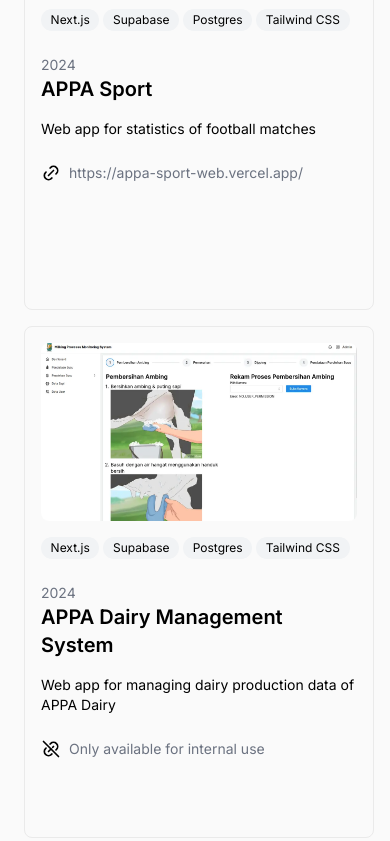
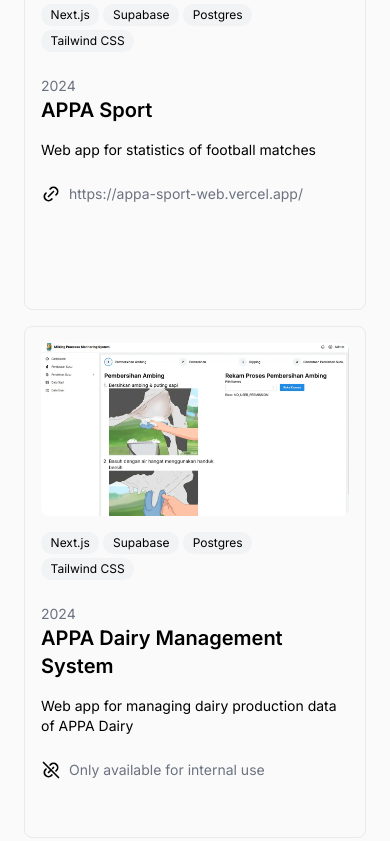
Before and after one commit to yudistiraashadi/portfolio-next-js, a Next.js app: page /portfolio in a window 390 px wide. Shown: the part 1156-1997 px from the top of the page. Built offline with nearby package versions, Linux system fonts and the light colour scheme.

Commit message:
update portfolio and fix mobile overflow on portfolio

```diff
--- a/src/app/page.tsx
+++ b/src/app/page.tsx
@@ -57,21 +57,31 @@
                       href={"https://www.linkedin.com/in/yudistiraashadi/"}
                       target="_blank"
                     >
-                      <IconBrandLinkedin size={40} />
+                      {/* edit the icon so that it resize bigger and glow when hoverring */}
+                      <IconBrandLinkedin
+                        size={40}
+                        className="duration-200 hover:scale-150 hover:text-yellow-500"
+                      />
                     </Link>
 
                     <Link
                       href={"https://github.com/yudistiraashadi"}
                       target="_blank"
                     >
-                      <IconBrandGithub size={35} />
+                      <IconBrandGithub
+                        size={35}
+                        className="duration-200 hover:scale-150 hover:text-yellow-500"
+                      />
                     </Link>
 
                     <Link
                       href={"https://x.com/yudistiraashadi"}
                       target="_blank"
                     >
-                      <IconBrandX size={35} />
+                      <IconBrandX
+                        size={35}
+                        className="duration-200 hover:scale-150 hover:text-yellow-500"
+                      />
                     </Link>
                   </div>
                 </div>
--- a/src/app/portfolio/_data.ts
+++ b/src/app/portfolio/_data.ts
@@ -20,6 +20,7 @@
 import ePelatihanImage from "@/assets/portfolio/e-pelatihan.webp";
 import panglimaEkspresImage from "@/assets/portfolio/panglima-ekspres.webp";
 import meijiTimbanganImage from "@/assets/portfolio/meiji-timbangan.webp";
+import ekinImage from "@/assets/portfolio/ekin.webp";
 import appaDairyImage from "@/assets/portfolio/appa-dairy.webp";
 import appaSportImage from "@/assets/portfolio/appa-sport.webp";
 import lhrImage from "@/assets/portfolio/lhr.webp";
@@ -49,6 +50,15 @@
     description: "Web app for managing dairy production data of APPA Dairy",
     image: appaDairyImage.src,
     tags: ["Next.js", "Supabase", "Postgres", "Tailwind CSS"],
+  },
+  {
+    urlMissingReason: "Only available for internal use",
+    year: 2023,
+    title: "e-Kinerja PUPR",
+    description:
+      "Website for managing employee performance of Public Works and Housing Ministry of Indonesia",
+    image: ekinImage.src,
+    tags: ["PHP", "MySQL"],
   },
   {
     urlMissingReason: "Only available for internal use",
--- a/src/components/portfolio.tsx
+++ b/src/components/portfolio.tsx
@@ -14,7 +14,9 @@
   return (
     <Link
       href={portfolio.url ?? "#"}
-      target={portfolio.url ? "_blank" : "_self"}
+      target={portfolio.url ? "_blank" : undefined}
+      rel={portfolio.url ? "noopener noreferrer" : undefined}
+      className={portfolio.url ? undefined : "pointer-events-none"}
     >
       <div
         className={cn(
@@ -46,17 +48,17 @@
         <p className="text-sm">{portfolio.description}</p>
 
         {portfolio.url && (
-          <div className="mt-6 flex items-center gap-2">
-            <IconLink size={20} />
-            <span className="text-sm text-gray-500 dark:text-gray-400">
+          <div className="mt-6 flex flex-nowrap items-center gap-2 break-all">
+            <IconLink size={20} className="flex-shrink-0" />
+            <div className="text-sm text-gray-500 dark:text-gray-400">
               {portfolio.url}
-            </span>
+            </div>
           </div>
         )}
 
         {!portfolio.url && portfolio.urlMissingReason && (
-          <div className="mt-6 flex items-center gap-2">
-            <IconLinkOff size={20} />
+          <div className="mt-6 flex flex-nowrap items-center gap-2 break-all">
+            <IconLinkOff size={20} className="flex-shrink-0" />
             <span className="text-sm text-gray-500 dark:text-gray-400">
               {portfolio.urlMissingReason}
             </span>
--- a/src/components/theme.tsx
+++ b/src/components/theme.tsx
@@ -19,7 +19,6 @@
 
   return (
     <ActionIcon
-      variant="outline"
       color={"yellow"}
       radius="xl"
       onClick={() => toggleColorScheme()}
```
Also changed, not shown: src/assets/portfolio/ekin.webp (added), src/assets/portfolio/lhr.png (deleted).
